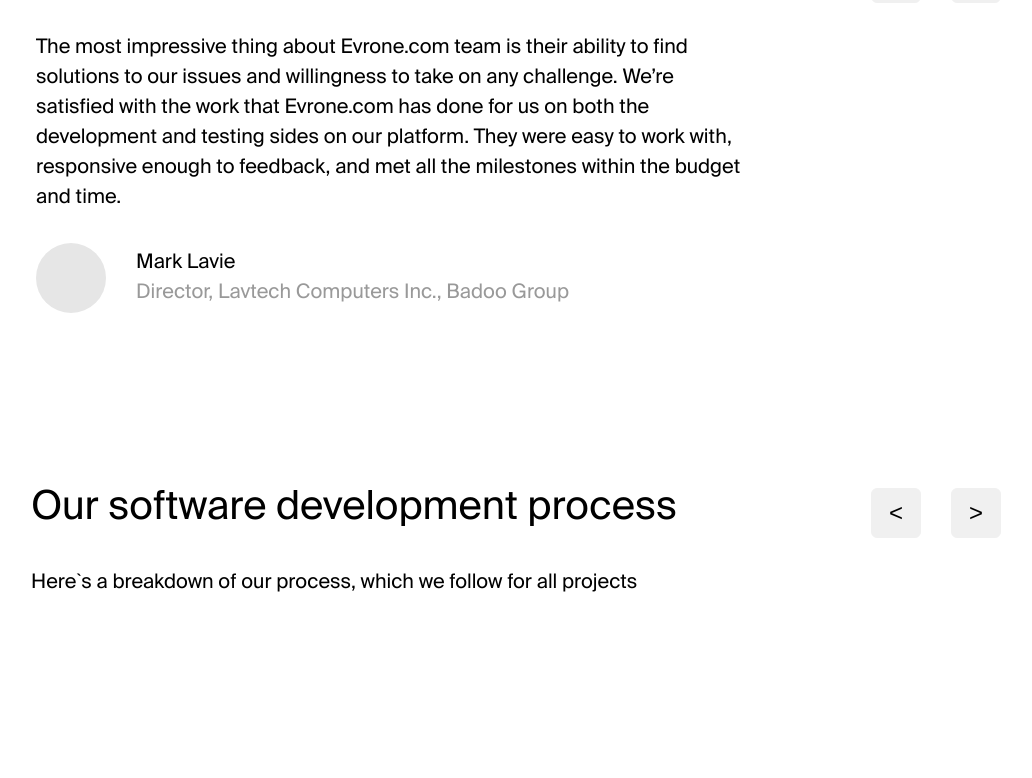
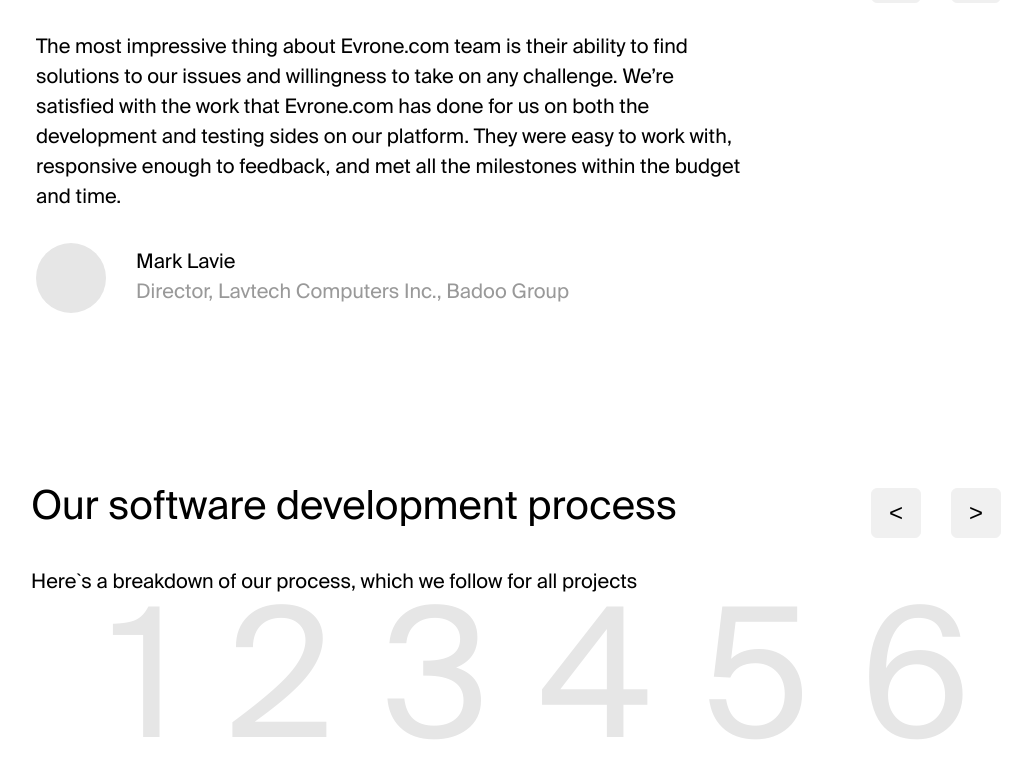
Before and after one commit to pourgosh/evrone-frontend, a React (Vite) app: page / in a window 1280 px wide. Shown: the part 7471-8249 px from the top of the page, without its empty margins (124-1156 px from the left). Before the commit the page ends 8069 px from the top, so only its background shows below. Built offline with nearby package versions, Linux system fonts and the light colour scheme.

Commit message:
intialize devProcess Component

```diff
--- /dev/null
+++ b/src/Components/DevProcess/index.tsx
@@ -0,0 +1,31 @@
+import styled from "styled-components";
+
+type Props = {
+  num?: number;
+  text?: string;
+  label?: string;
+};
+
+const DevProcess = ({ num, text, label }: Props) => {
+  const StyledContent = styled.div`
+    display: flex;
+    margin-left: 50px;
+    p {
+      color: #e6e6e6;
+      font-size: 90px;
+      @media (min-width: 720px) {
+        font-size: 120px;
+      }
+      @media (min-width: 1000px) {
+        font-size: 180px;
+      }
+    }
+  `;
+  return (
+    <StyledContent>
+      <p>{num}</p>
+    </StyledContent>
+  );
+};
+
+export default DevProcess;
--- a/src/views/HomePage/HomePage.styles.tsx
+++ b/src/views/HomePage/HomePage.styles.tsx
@@ -608,4 +608,9 @@
       font-size: 20px;
     }
   }
+  .devProcessWrapper .devProcessContent {
+    display: flex;
+    justify-content: center;
+    overflow-x: scroll;
+  }
 `;
--- a/src/views/HomePage/index.tsx
+++ b/src/views/HomePage/index.tsx
@@ -48,6 +48,7 @@
 import vueImg from "/bottomlogos/tech-vue.png";
 import TechPlatform from "../../Components/TechPlatform";
 import ClientStory from "../../Components/ClientStory";
+import DevProcess from "../../Components/DevProcess";
 
 type HomeProps = {
   className: string;
@@ -627,6 +628,14 @@
             Here`s a breakdown of our process, which we follow for all projects
           </p>
         </div>
+        <div className="devProcessContent">
+          <DevProcess num={1} />
+          <DevProcess num={2} />
+          <DevProcess num={3} />
+          <DevProcess num={4} />
+          <DevProcess num={5} />
+          <DevProcess num={6} />
+        </div>
       </div>
     </main>
   );
```
